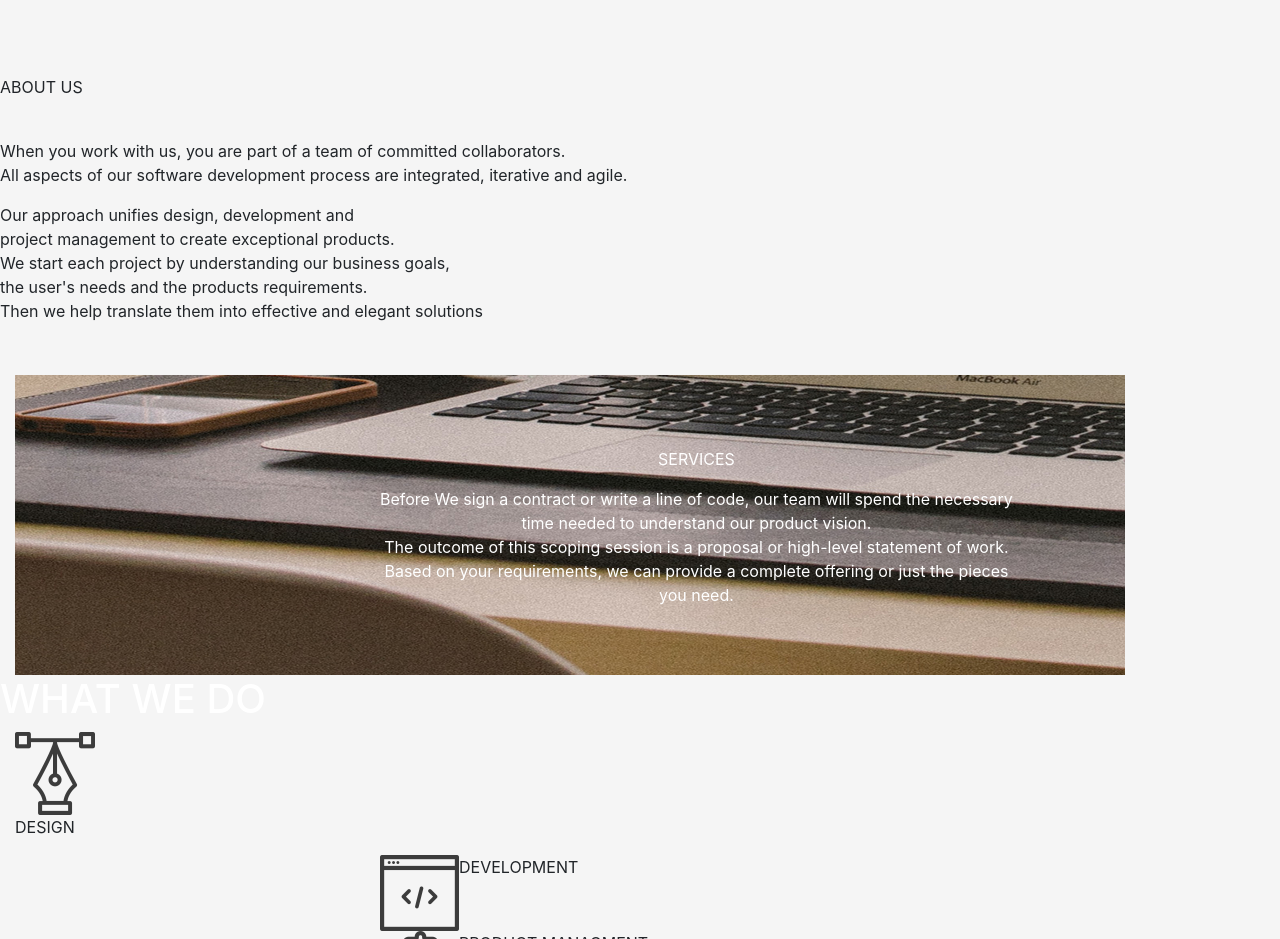
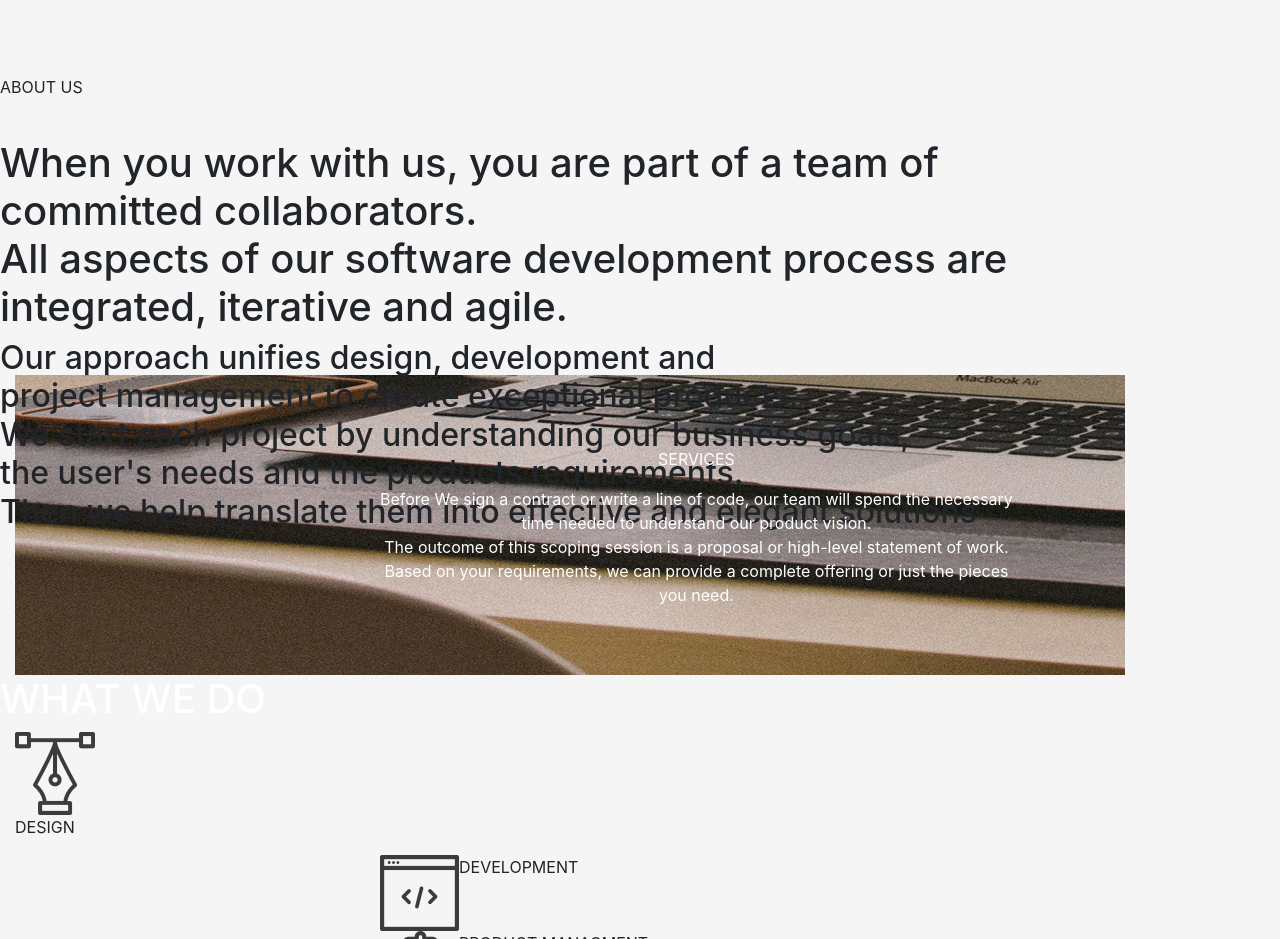
Before and after one commit to inesuwase/delani-studio, a plain HTML site: page index.html in a window 1280 px wide. Shown: the part 1120-2059 px from the top of the page. Drawn offline with nearby package versions, Linux system fonts and the light colour scheme; files whose address does not match are found by name.

```diff
--- a/index.html
+++ b/index.html
@@ -26,7 +26,7 @@
           <div class="row">
               <div class="second-text">
                   <p>ABOUT US</p><BR>
-                  <p>When you work with us, you are part of a team of committed collaborators.<br>All aspects of our software development process are integrated, iterative and agile.</p><p>Our approach unifies design, development and<br> project management to create exceptional products. <br>We start each project by understanding our business goals, <br>the user's needs and the products requirements.<br>Then we help translate them into effective and elegant solutions</p>
+                  <h1>When you work with us, you are part of a team of committed collaborators.<br>All aspects of our software development process are integrated, iterative and agile.</h1><h2>Our approach unifies design, development and<br> project management to create exceptional products. <br>We start each project by understanding our business goals, <br>the user's needs and the products requirements.<br>Then we help translate them into effective and elegant solutions</h2>
               </div>
           </div>
       </div>
@@ -60,8 +60,10 @@
                   <img src="file:///home/user/Documents/moringa-school-projects/Delani-studio/pics/product_icon.png">
                   <p>PRODUCT MANAGMENT</p>
               </div>
-          </div>
+            </div>
           <p>PORTIFOLIO</p>
+
+
 
     </div>
 
```
